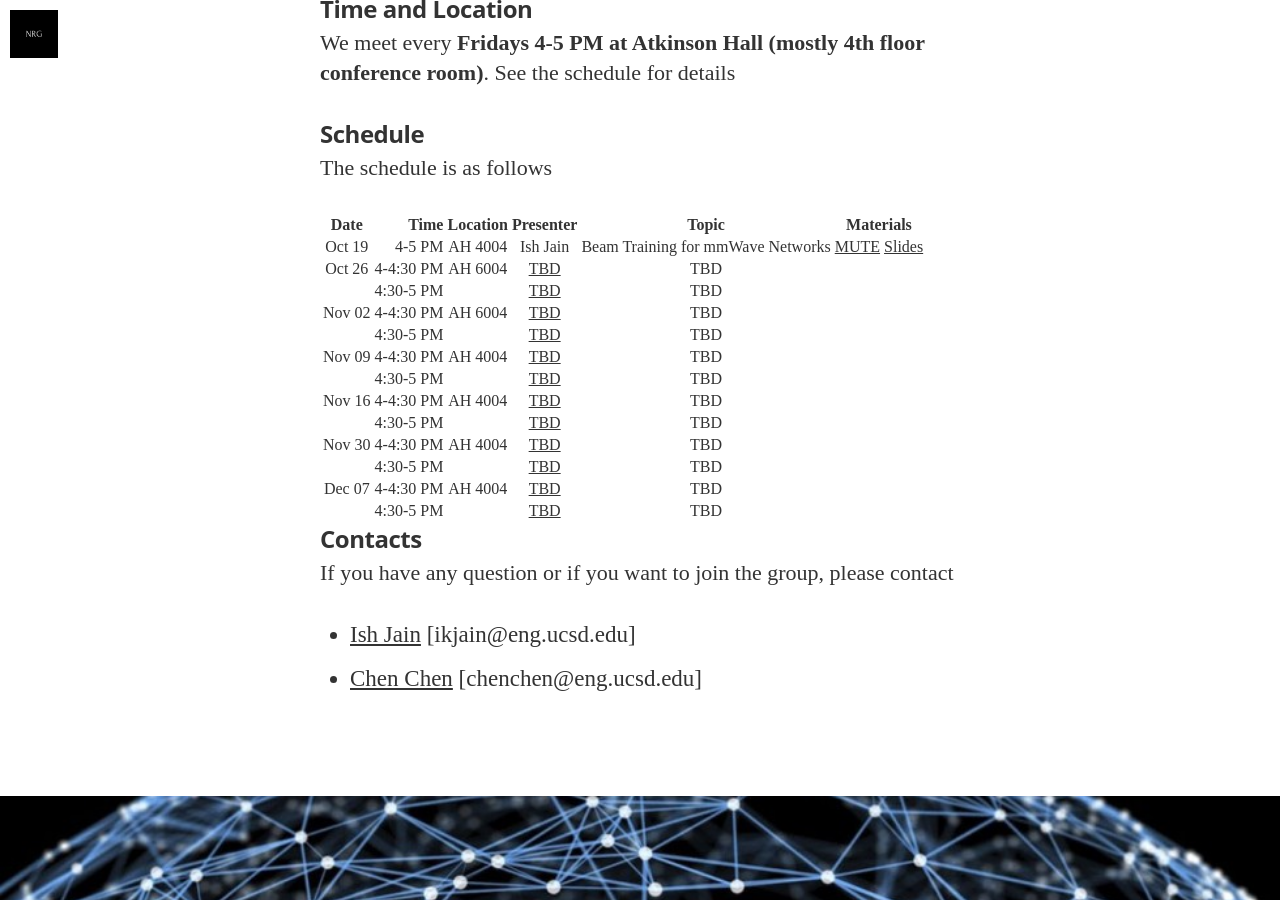
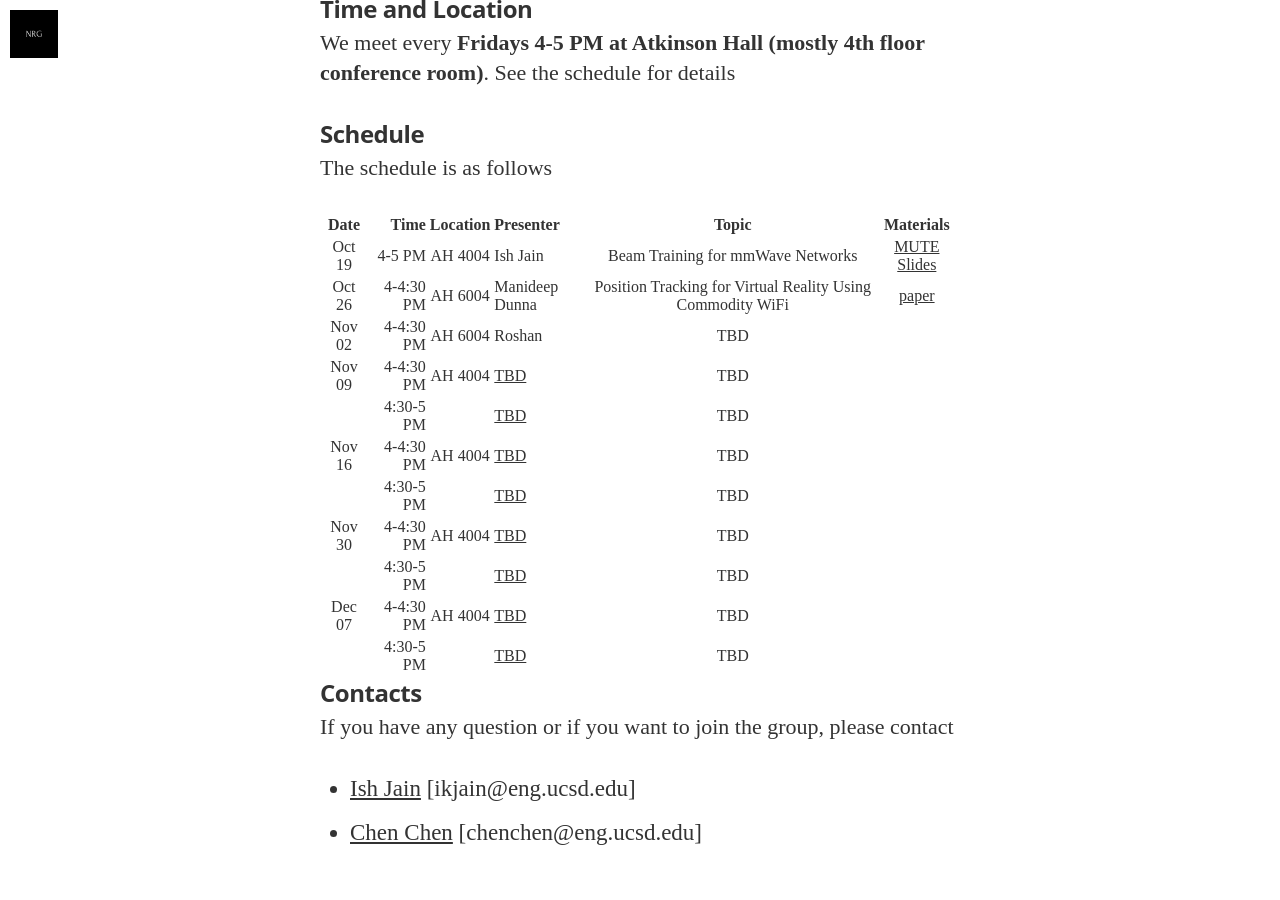
Before and after one commit to nrgucsd/nrgucsd.github.io, a Jekyll site: the page built from _posts/2018-09-01-Reading-Fall2018.markdown, in a window 1280 px wide and 900 px high, scrolled down 1843 px. Built offline with Jekyll 4.4.1, drawn with Linux system fonts in a browser that asks for light colours; nearby versions of some CDN libraries; some web fonts are replaced.

Commit message:
Update 2018-09-01-Reading-Fall2018.markdown

```diff
--- a/_posts/2018-09-01-Reading-Fall2018.markdown
+++ b/_posts/2018-09-01-Reading-Fall2018.markdown
@@ -34,12 +34,10 @@ We meet every **Fridays 4-5 PM at Atkinson Hall (mostly 4th floor conference roo
 The schedule is as follows
 
 | Date      | Time       |Location  | Presenter          | Topic  | Materials |
-|:---------:|-----------:|:--------:|:------------------:|:------:|:------:|
+|:---------:|-----------:|:--------:|:------------------|:------:|:------:|
 | Oct 19    | 4-5   PM  | AH 4004  | Ish Jain           | Beam Training for mmWave Networks    |  [MUTE][MUTE] [Slides][Ish]     |
-| Oct 26    | 4-4:30 PM  | AH 6004  | [TBD][GDrive]      | TBD    |        |
-|           | 4:30-5 PM  |          | [TBD][GDrive]      | TBD    |        |
-| Nov 02    | 4-4:30 PM  | AH 6004  | [TBD][GDrive]      | TBD    |        |
-|           | 4:30-5 PM  |          | [TBD][GDrive]      | TBD    |        |
+| Oct 26    | 4-4:30 PM  | AH 6004  | Manideep Dunna    | Position Tracking for Virtual Reality Using Commodity WiFi   |  [paper][paperMani]      |
+| Nov 02    | 4-4:30 PM  | AH 6004  | Roshan            | TBD    |        |
 | Nov 09    | 4-4:30 PM  | AH 4004  | [TBD][GDrive]      | TBD    |        |
 |           | 4:30-5 PM  |          | [TBD][GDrive]      | TBD    |        |
 | Nov 16    | 4-4:30 PM  | AH 4004  | [TBD][GDrive]      | TBD    |        |
```
Also changed, not shown: other parts of _posts/2018-09-01-Reading-Fall2018.markdown (+1 -0 lines).
